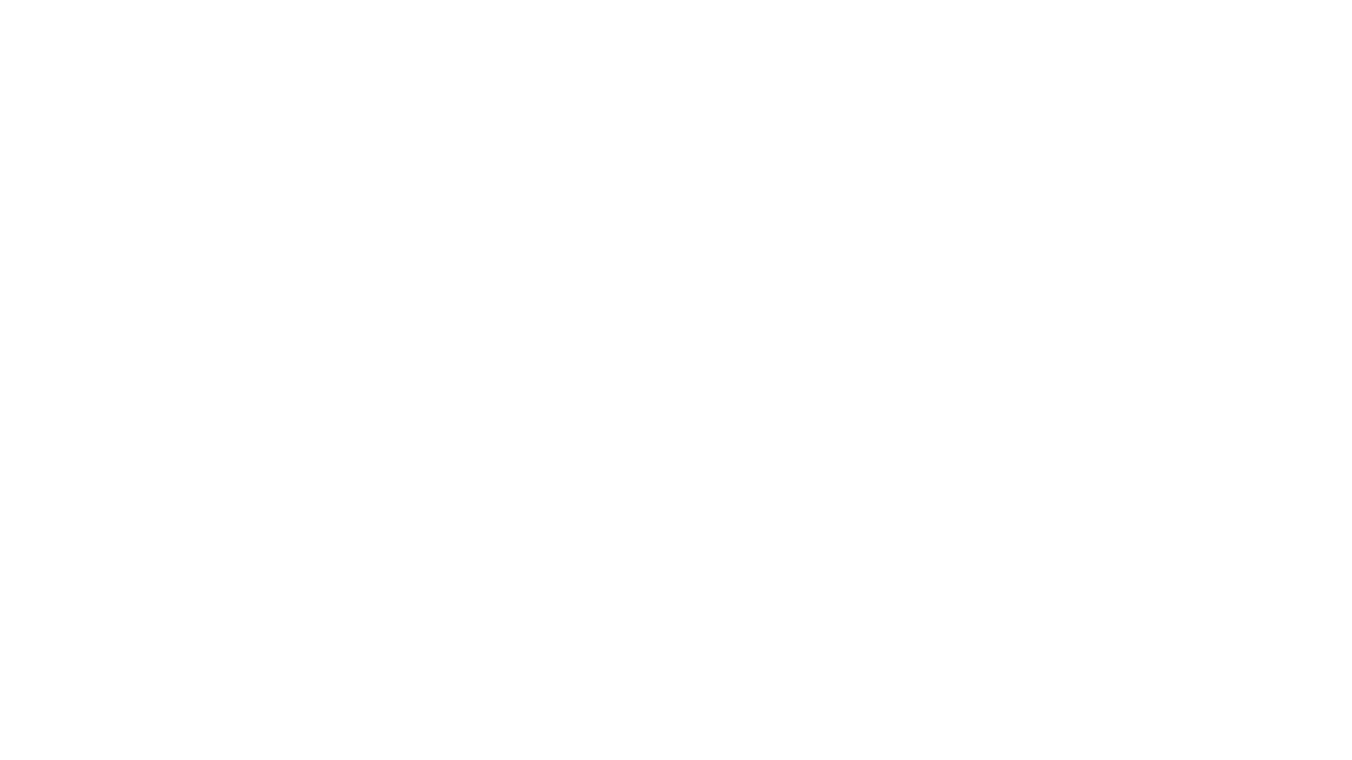
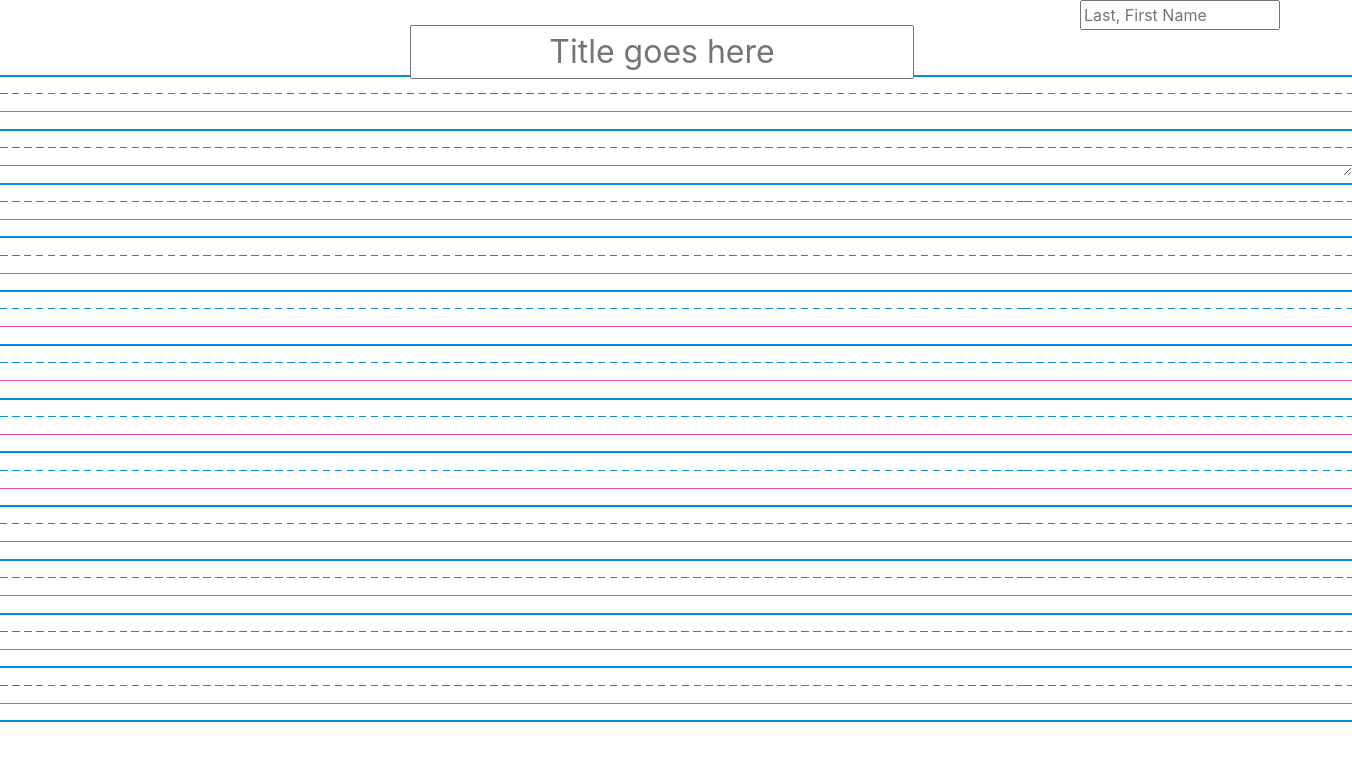
Before and after one commit to dysgraphiaWebsite/wordProcessor, a website: page client/home.html in a window 1280 px wide. Shown: the whole page, 1352 px wide, since content can reach past the window. Drawn offline with nearby package versions, Linux system fonts and the light colour scheme.

Commit message:
html and css styling to look like elem line paper

```diff
--- /dev/null
+++ b/client/home.css
@@ -0,0 +1,28 @@
+body {
+  background-image: url('../images/elemanatry-school-paper.gif');
+}
+
+#name {
+  position: fixed;
+  top: 0;
+  right: 0;
+  width: 200px;
+}
+
+#title {
+  position: relative;
+  top: 25px;
+  left: 410px;
+  text-align: center;
+  font-size: xx-large;
+}
+
+.words {
+  padding: 0;
+  background: transparent;
+  font-size: xx-large;
+  left: 0%;
+  margin-top: 2%;
+  width: 1352px;
+  border-style: none;
+}
--- a/client/home.html
+++ b/client/home.html
@@ -1,8 +1,22 @@
 <html>
 <head>
   <title>dysgraphiaWord</title>
+
+  <link href="css/bootstrap.min.css" rel="stylesheet"><link rel="stylesheet" type="text/css" href="home.css">
 </head>
 <body>
+  <div class="name1">
+    <input id="name" placeholder="Last, First Name">
+    <div class="title">
+      <input id="title" placeholder="Title goes here">
+    </div>
+  </div>
+
+  <div >
+    <textarea class="words">
+    </textarea>
+
+  </div>
 
 </body>
 </html>
```
Also changed, not shown: images/Lined-Paper.png (added), images/elemanatry-school-paper.gif (added).
